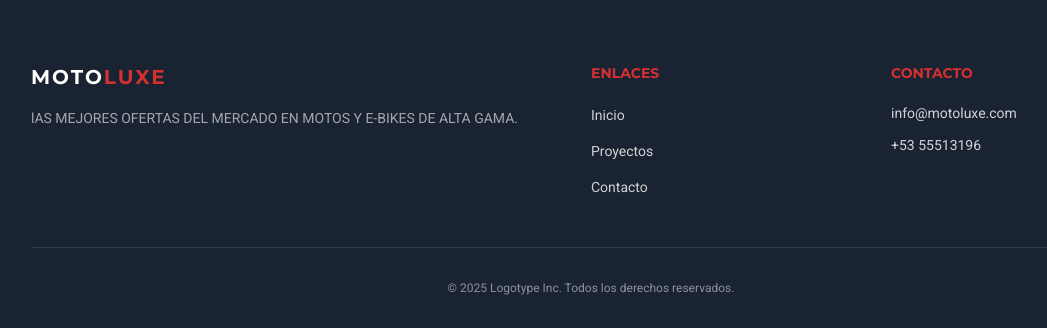
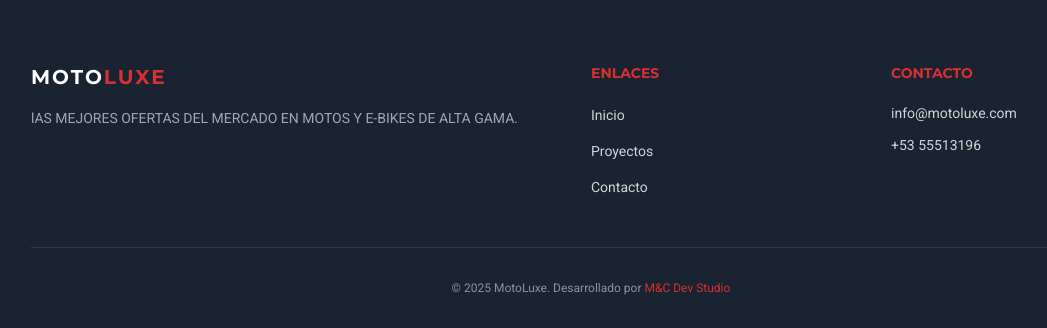
Before and after one commit to Manulynx/TiendaMotos, a Django app: page / in a window 1280 px wide. Shown: the part 1564-1892 px from the top of the page, without its empty margins (49-1096 px from the left). Run offline with Django 5.2, Linux system fonts and the light colour scheme; data that the repository does not hold is empty; some libraries are stand-ins or nearby versions.

Commit message:
Desarrollado por

```diff
--- a/templates/base.html
+++ b/templates/base.html
@@ -199,7 +199,7 @@
                 >CATÁLOGO</a
               >
             </li>
-           <li>
+            <li>
               <a
                 href="{% url 'contacto' %}"
                 class="text-white text-xs uppercase hover:text-red-accent transition-colors duration-300"
@@ -293,7 +293,6 @@
                 ADMINISTRACIÓN
               </a>
             </li>
-
           </ul>
         </nav>
       </div>
@@ -363,7 +362,14 @@
       <div
         class="mt-12 pt-8 border-t border-white/10 text-center text-xs text-white/50"
       >
-        &copy; 2025 Logotype Inc. Todos los derechos reservados.
+        &copy; 2025 MotoLuxe. Desarrollado por
+        <a
+          href="https://manulynx.github.io/M-C-Dev-Studio/"
+          target="_blank"
+          rel="noopener noreferrer"
+          class="text-red-accent hover:text-white transition-colors font-medium"
+          >M&C Dev Studio</a
+        >
       </div>
     </footer>
 
```
